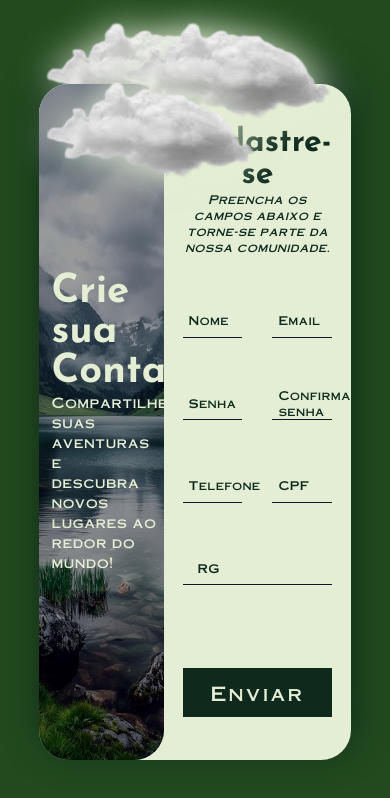
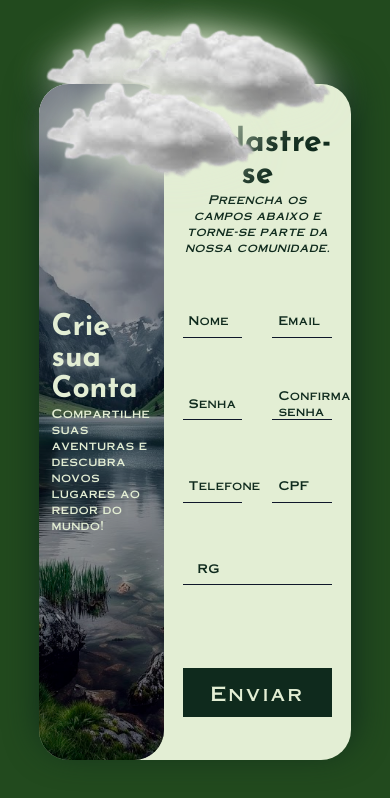
Before and after one commit to Meiko-Sama/FormularioJS, a plain HTML site: page index.html in a window 390 px wide. Drawn offline with Linux system fonts and the light colour scheme.

Commit message:
Commitando o branch

```diff
--- a/styles/styles.css
+++ b/styles/styles.css
@@ -319,4 +319,13 @@ body {
     z-index: 2;
     color: #e3eed4;
   }
+
+  .imagem_container h1 {
+    font-family: "JoseFins";
+    font-size: 30px;
+  }
+  .imagem_container p {
+    font-family: "Copperplate";
+    font-size: 11px;
+  }
 }
```
